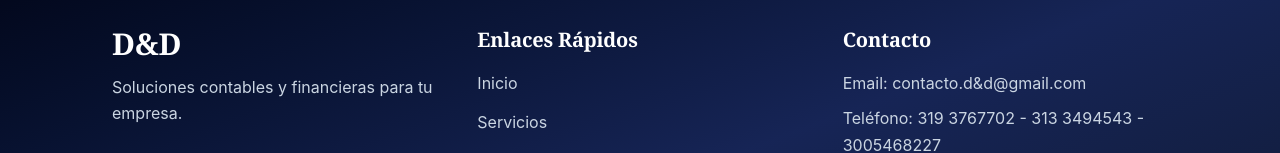
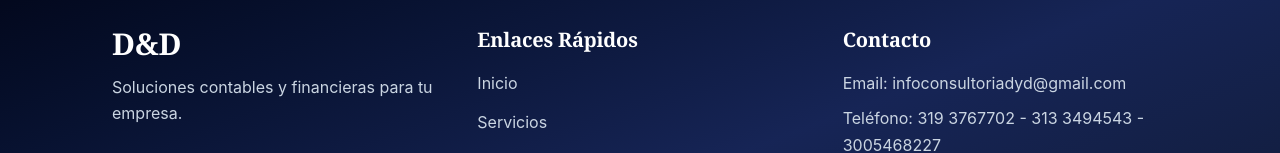
Before and after one commit to infoconsultoriadyd-coder/dydcontadores, a React (Vite) app in the folder contadores-dyd/: page / in a window 1280 px wide. Shown: the part 4109-4262 px from the top of the page. Built offline with nearby package versions, Linux system fonts and the light colour scheme.

Commit message:
version 1.12 update contact email in footer component

```diff
--- a/contadores-dyd/src/components/layout/Footer.tsx
+++ b/contadores-dyd/src/components/layout/Footer.tsx
@@ -38,7 +38,7 @@ export default function Footer() {
           {/* Contact Info */}
           <div>
             <h4 className="text-xl font-semibold mb-4 text-white">Contacto</h4>
-            <p className="text-slate-300">Email: contacto.d&d@gmail.com</p>
+            <p className="text-slate-300">Email: infoconsultoriadyd@gmail.com</p>
             <p className="text-slate-300 mt-2">Teléfono: 319 3767702 - 313 3494543 - 3005468227</p>
             <p className="text-slate-300 mt-2">Dirección: Cra 12 # 3-50 - Interior 26, Oficina, Chía</p>
           </div>
```
Also changed, not shown: contadores-dyd/index.html (line endings or trailing spaces).
